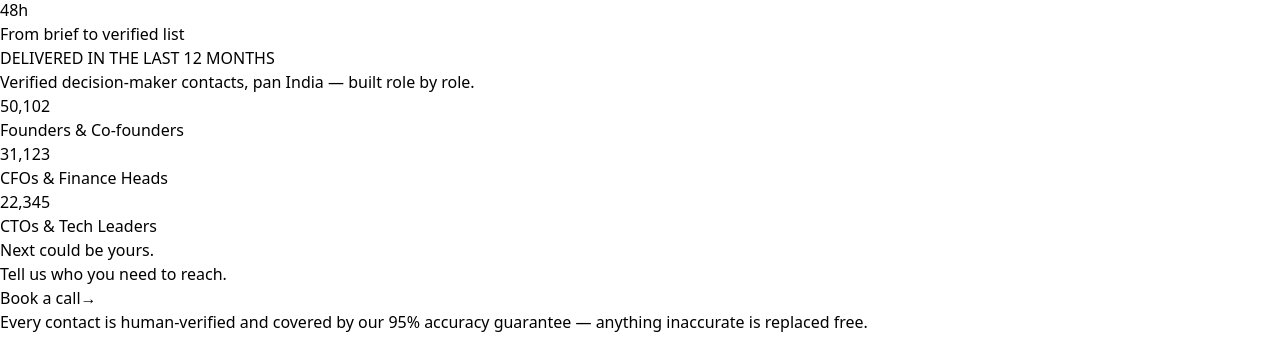
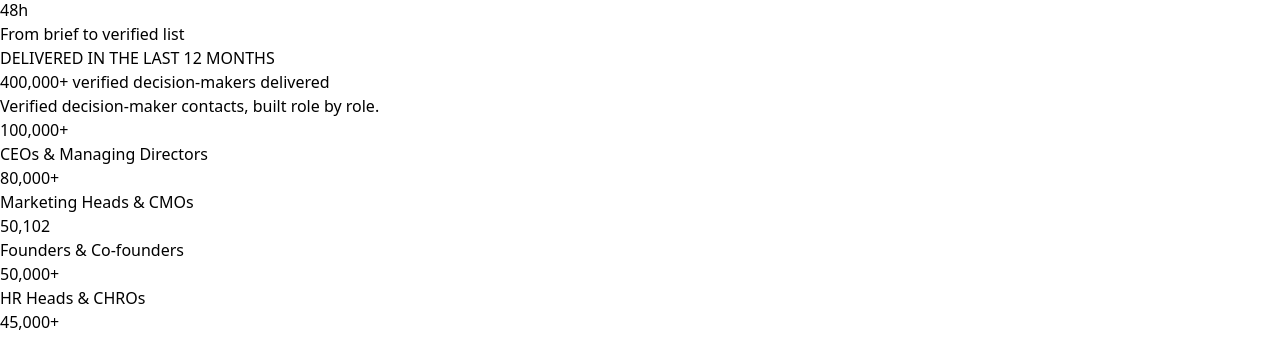
Before and after one commit to shivar531/Vitalhawks, a React (Vite) app in the folder project/: page / in a window 1280 px wide. Shown: the part 614-952 px from the top of the page. Built offline with nearby package versions, Linux system fonts and the light colour scheme.

Commit message:
Add files via upload

```diff
--- a/project/src/Component/Home.jsx
+++ b/project/src/Component/Home.jsx
@@ -2,22 +2,15 @@ import React, { useState } from "react";
 import { Link } from "react-router-dom";
 import Popupform from "./Popupform";
 
-// ---------------------------------------------------------------
-// CHECK THESE THREE NUMBERS AGAINST YOUR RECORDS BEFORE COMMITTING.
-// ---------------------------------------------------------------
 const delivered = [
-  {
-    roles: "Founders & Co-founders",
-    volume: "50,102",
-  },
-  {
-    roles: "CFOs & Finance Heads",
-    volume: "31,123",
-  },
-  {
-    roles: "CTOs & Tech Leaders",
-    volume: "22,345",
-  },
+  { roles: "CEOs & Managing Directors", volume: "100,000+" },
+  { roles: "Marketing Heads & CMOs", volume: "80,000+" },
+  { roles: "Founders & Co-founders", volume: "50,102" },
+  { roles: "HR Heads & CHROs", volume: "50,000+" },
+  { roles: "Sales Heads & VPs of Sales", volume: "45,000+" },
+  { roles: "CFOs & Finance Heads", volume: "31,123" },
+  { roles: "COOs & Operations Heads", volume: "30,000+" },
+  { roles: "CTOs & Tech Leaders", volume: "22,345" },
 ];
 
 const industries = [
@@ -127,11 +120,15 @@ export default function Hero() {
               DELIVERED IN THE LAST 12 MONTHS
             </p>
 
+            <h2 className="text-3xl sm:text-4xl md:text-5xl font-light mb-3">
+              400,000+ verified decision-makers delivered
+            </h2>
+
             <h3 className="text-gray-400 text-base sm:text-lg mb-6 lg:mb-10">
-              Verified decision-maker contacts, pan India — built role by role.
+              Verified decision-maker contacts, built role by role.
             </h3>
 
-            <div className="grid grid-cols-1 sm:grid-cols-2 lg:grid-cols-4 gap-4">
+            <div className="grid grid-cols-1 sm:grid-cols-2 lg:grid-cols-3 gap-4">
               {delivered.map((d, i) => (
                 <div
                   key={i}
@@ -167,8 +164,8 @@ export default function Hero() {
             </div>
 
             <p className="text-sm text-gray-500 mt-6">
-              Every contact is human-verified and covered by our 95% accuracy
-              guarantee — anything inaccurate is replaced free.
+              Every contact is human-verified. 95% accurate at delivery — every
+              wrong mobile number replaced free.
             </p>
           </div>
 
```
